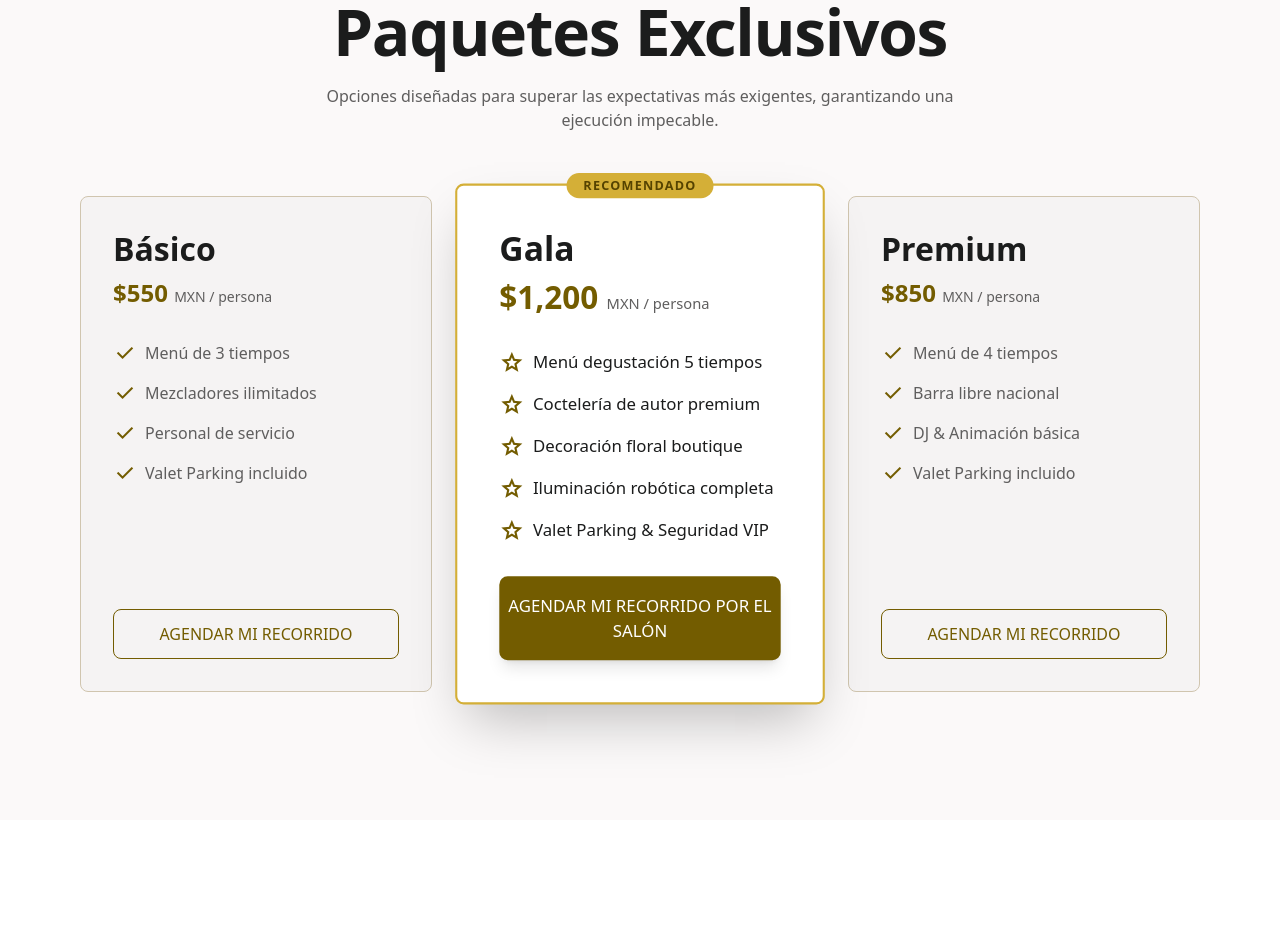
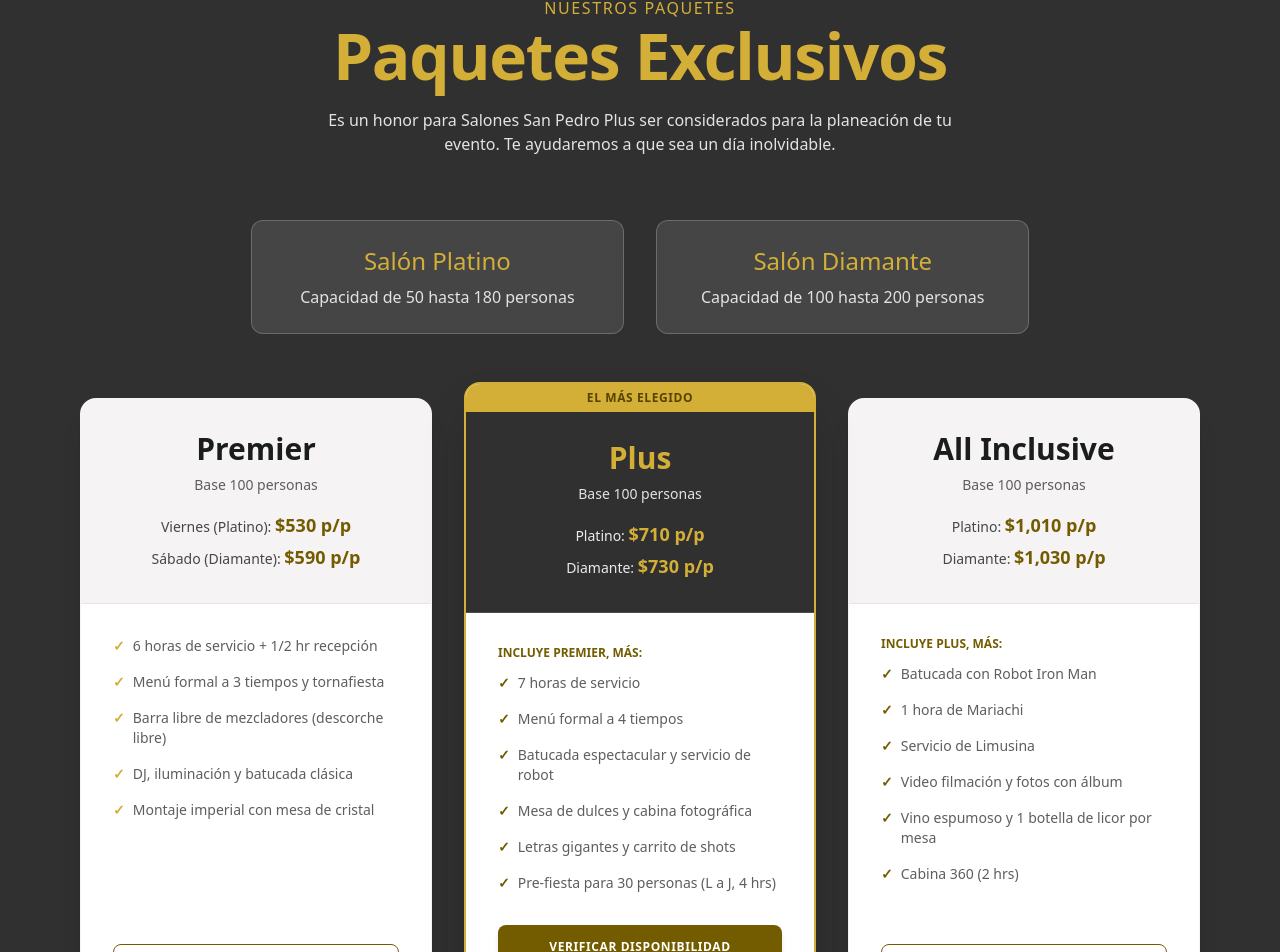
Before and after one commit to aloomushi-pixel/Salones-San-Pedro, a Next.js app: page / in a window 1280 px wide. Shown: the part 3112-4064 px from the top of the page. Built offline with nearby package versions, Linux system fonts and the light colour scheme; a web font is replaced by a local one.

Commit message:
feat: rediseña seccion de paquetes con capacidades, precios y condiciones de pago

```diff
--- a/src/app/page.tsx
+++ b/src/app/page.tsx
@@ -203,60 +203,155 @@ export default function Home() {
         </section>
 
         {/* Sección Paquetes */}
-        <section className="py-section-gap px-margin-mobile md:px-margin-desktop bg-surface" id="paquetes">
+        <section className="py-section-gap px-margin-mobile md:px-margin-desktop bg-inverse-surface text-surface-container-lowest" id="paquetes">
           <div className="max-w-container-max mx-auto">
-            <div className="text-center mb-16">
-              <h2 className="font-display-lg text-headline-md md:text-display-lg text-on-surface">Paquetes Exclusivos</h2>
-              <p className="text-secondary mt-4 max-w-2xl mx-auto">Opciones diseñadas para superar las expectativas más exigentes, garantizando una ejecución impecable.</p>
+
+            {/* Encabezado de la Sección */}
+            <div className="text-center max-w-3xl mx-auto mb-16 space-y-4">
+              <span className="font-label-sm text-primary-container tracking-widest uppercase">Nuestros Paquetes</span>
+              <h2 className="font-display-lg text-headline-md md:text-display-lg text-primary-container">
+                Paquetes Exclusivos
+              </h2>
+              <p className="font-body-lg text-surface-variant max-w-2xl mx-auto">
+                Es un honor para Salones San Pedro Plus ser considerados para la planeación de tu evento. Te ayudaremos a que sea un día inolvidable.
+              </p>
             </div>
+
+            {/* Capacidades de los Salones */}
+            <div className="flex flex-col md:flex-row justify-center gap-8 mb-16">
+              <div className="bg-surface-container-lowest/10 backdrop-blur-md border border-outline-variant/30 p-6 rounded-xl text-center w-full md:w-1/3">
+                <h3 className="font-display-lg text-2xl text-primary-container mb-2">Salón Platino</h3>
+                <p className="font-body-md text-surface-variant">Capacidad de 50 hasta 180 personas</p>
+              </div>
+              <div className="bg-surface-container-lowest/10 backdrop-blur-md border border-outline-variant/30 p-6 rounded-xl text-center w-full md:w-1/3">
+                <h3 className="font-display-lg text-2xl text-primary-container mb-2">Salón Diamante</h3>
+                <p className="font-body-md text-surface-variant">Capacidad de 100 hasta 200 personas</p>
+              </div>
+            </div>
+
+            {/* Tarjetas de Precios */}
             <div className="grid grid-cols-1 md:grid-cols-3 gap-8 items-stretch">
-              {/* Básico */}
-              <div className="flex flex-col p-8 rounded-lg bg-surface-container-low border border-outline-variant transition-transform hover:-translate-y-2">
-                <div className="mb-8">
-                  <h3 className="font-display-lg text-headline-md text-on-surface">Básico</h3>
-                  <p className="text-primary font-bold text-2xl mt-2">$550 <span className="text-sm font-normal text-secondary">MXN / persona</span></p>
+
+              {/* Paquete Premier */}
+              <div className="bg-surface-container-lowest text-on-surface rounded-2xl shadow-xl overflow-hidden flex flex-col justify-between border border-outline-variant/20 transition-transform hover:-translate-y-2 duration-300">
+                <div>
+                  <div className="p-8 text-center bg-surface-container-low border-b border-outline-variant/30">
+                    <h3 className="font-display-lg text-3xl text-on-surface font-bold mb-2">Premier</h3>
+                    <p className="text-secondary text-sm">Base 100 personas</p>
+                    <div className="mt-4 space-y-1 text-on-surface/80 text-sm">
+                      <p>Viernes (Platino): <span className="font-bold text-lg text-primary">$530 p/p</span></p>
+                      <p>Sábado (Diamante): <span className="font-bold text-lg text-primary">$590 p/p</span></p>
+                    </div>
+                  </div>
+                  <div className="p-8">
+                    <ul className="space-y-4 text-sm text-secondary">
+                      <li className="flex items-start"><span className="text-primary-container font-bold mr-2">✓</span> 6 horas de servicio + 1/2 hr recepción</li>
+                      <li className="flex items-start"><span className="text-primary-container font-bold mr-2">✓</span> Menú formal a 3 tiempos y tornafiesta</li>
+                      <li className="flex items-start"><span className="text-primary-container font-bold mr-2">✓</span> Barra libre de mezcladores (descorche libre)</li>
+                      <li className="flex items-start"><span className="text-primary-container font-bold mr-2">✓</span> DJ, iluminación y batucada clásica</li>
+                      <li className="flex items-start"><span className="text-primary-container font-bold mr-2">✓</span> Montaje imperial con mesa de cristal</li>
+                    </ul>
+                  </div>
                 </div>
-                <ul className="flex-grow space-y-4 mb-8 text-secondary">
-                  <li className="flex items-center gap-2"><span className="material-symbols-outlined text-primary text-sm">check</span> Menú de 3 tiempos</li>
-                  <li className="flex items-center gap-2"><span className="material-symbols-outlined text-primary text-sm">check</span> Mezcladores ilimitados</li>
-                  <li className="flex items-center gap-2"><span className="material-symbols-outlined text-primary text-sm">check</span> Personal de servicio</li>
-                  <li className="flex items-center gap-2"><span className="material-symbols-outlined text-primary text-sm">check</span> Valet Parking incluido</li>
-                </ul>
-                <button className="w-full py-3 border border-primary text-primary rounded-lg font-label-sm hover:bg-primary hover:text-on-primary transition-all uppercase">Agendar mi recorrido</button>
+                <div className="p-8 pt-0">
+                  <a
+                    href="#disponibilidad"
+                    className="block w-full py-3 border border-primary text-primary hover:bg-primary hover:text-on-primary rounded-lg font-label-sm transition-all uppercase tracking-wider text-center text-xs font-bold"
+                  >
+                    Verificar Disponibilidad
+                  </a>
+                </div>
               </div>
 
-              {/* Gala */}
-              <div className="flex flex-col p-10 rounded-lg bg-surface-container-lowest shadow-2xl border-2 border-primary-container relative z-10 scale-105">
-                <div className="absolute top-0 left-1/2 -translate-x-1/2 -translate-y-1/2 bg-primary-container text-on-primary-container px-4 py-1 rounded-full text-xs font-bold uppercase tracking-widest">Recomendado</div>
-                <div className="mb-8">
-                  <h3 className="font-display-lg text-headline-md text-on-surface">Gala</h3>
-                  <p className="text-primary font-bold text-3xl mt-2">$1,200 <span className="text-sm font-normal text-secondary">MXN / persona</span></p>
+              {/* Paquete Plus (Destacado) */}
+              <div className="bg-surface-container-lowest text-on-surface rounded-2xl shadow-2xl transform md:-translate-y-4 overflow-hidden border-2 border-primary-container flex flex-col justify-between relative transition-all duration-300">
+                <div className="absolute top-0 inset-x-0 bg-primary-container text-on-primary-container text-xs font-bold text-center py-1.5 uppercase tracking-wider">
+                  El Más Elegido
                 </div>
-                <ul className="flex-grow space-y-4 mb-8 text-on-surface">
-                  <li className="flex items-center gap-2"><span className="material-symbols-outlined text-primary">star</span> Menú degustación 5 tiempos</li>
-                  <li className="flex items-center gap-2"><span className="material-symbols-outlined text-primary">star</span> Coctelería de autor premium</li>
-                  <li className="flex items-center gap-2"><span className="material-symbols-outlined text-primary">star</span> Decoración floral boutique</li>
-                  <li className="flex items-center gap-2"><span className="material-symbols-outlined text-primary">star</span> Iluminación robótica completa</li>
-                  <li className="flex items-center gap-2"><span className="material-symbols-outlined text-primary">star</span> Valet Parking &amp; Seguridad VIP</li>
-                </ul>
-                <button className="w-full py-4 bg-primary text-on-primary rounded-lg font-label-sm shadow-lg hover:opacity-90 transition-all uppercase">Agendar mi recorrido por el salón</button>
+                <div>
+                  <div className="p-8 text-center bg-inverse-surface text-surface-container-lowest border-b border-outline-variant/20 mt-6">
+                    <h3 className="font-display-lg text-3xl text-primary-container font-bold mb-2">Plus</h3>
+                    <p className="text-surface-variant text-sm">Base 100 personas</p>
+                    <div className="mt-4 space-y-1 text-surface-container-lowest/90 text-sm">
+                      <p>Platino: <span className="font-bold text-lg text-primary-container">$710 p/p</span></p>
+                      <p>Diamante: <span className="font-bold text-lg text-primary-container">$730 p/p</span></p>
+                    </div>
+                  </div>
+                  <div className="p-8">
+                    <p className="text-xs font-bold text-primary uppercase mb-3">Incluye Premier, más:</p>
+                    <ul className="space-y-4 text-sm text-secondary">
+                      <li className="flex items-start"><span className="text-primary font-bold mr-2">✓</span> 7 horas de servicio</li>
+                      <li className="flex items-start"><span className="text-primary font-bold mr-2">✓</span> Menú formal a 4 tiempos</li>
+                      <li className="flex items-start"><span className="text-primary font-bold mr-2">✓</span> Batucada espectacular y servicio de robot</li>
+                      <li className="flex items-start"><span className="text-primary font-bold mr-2">✓</span> Mesa de dulces y cabina fotográfica</li>
+                      <li className="flex items-start"><span className="text-primary font-bold mr-2">✓</span> Letras gigantes y carrito de shots</li>
+                      <li className="flex items-start"><span className="text-primary font-bold mr-2">✓</span> Pre-fiesta para 30 personas (L a J, 4 hrs)</li>
+                    </ul>
+                  </div>
+                </div>
+                <div className="p-8 pt-0">
+                  <a
+                    href="#disponibilidad"
+                    className="block w-full py-3.5 bg-primary text-on-primary hover:opacity-90 rounded-lg font-label-sm shadow-md transition-all uppercase tracking-wider text-center text-xs font-bold"
+                  >
+                    Verificar Disponibilidad
+                  </a>
+                </div>
               </div>
 
-              {/* Premium */}
-              <div className="flex flex-col p-8 rounded-lg bg-surface-container-low border border-outline-variant transition-transform hover:-translate-y-2">
-                <div className="mb-8">
-                  <h3 className="font-display-lg text-headline-md text-on-surface">Premium</h3>
-                  <p className="text-primary font-bold text-2xl mt-2">$850 <span className="text-sm font-normal text-secondary">MXN / persona</span></p>
+              {/* Paquete All Inclusive */}
+              <div className="bg-surface-container-lowest text-on-surface rounded-2xl shadow-xl overflow-hidden flex flex-col justify-between border border-outline-variant/20 transition-transform hover:-translate-y-2 duration-300">
+                <div>
+                  <div className="p-8 text-center bg-surface-container-low border-b border-outline-variant/30">
+                    <h3 className="font-display-lg text-3xl text-on-surface font-bold mb-2">All Inclusive</h3>
+                    <p className="text-secondary text-sm">Base 100 personas</p>
+                    <div className="mt-4 space-y-1 text-on-surface/80 text-sm">
+                      <p>Platino: <span className="font-bold text-lg text-primary">$1,010 p/p</span></p>
+                      <p>Diamante: <span className="font-bold text-lg text-primary">$1,030 p/p</span></p>
+                    </div>
+                  </div>
+                  <div className="p-8">
+                    <p className="text-xs font-bold text-primary uppercase mb-3">Incluye Plus, más:</p>
+                    <ul className="space-y-4 text-sm text-secondary">
+                      <li className="flex items-start"><span className="text-primary font-bold mr-2">✓</span> Batucada con Robot Iron Man</li>
+                      <li className="flex items-start"><span class="text-primary font-bold mr-2">✓</span> 1 hora de Mariachi</li>
+                      <li className="flex items-start"><span class="text-primary font-bold mr-2">✓</span> Servicio de Limusina</li>
+                      <li className="flex items-start"><span class="text-primary font-bold mr-2">✓</span> Video filmación y fotos con álbum</li>
+                      <li className="flex items-start"><span class="text-primary font-bold mr-2">✓</span> Vino espumoso y 1 botella de licor por mesa</li>
+                      <li className="flex items-start"><span class="text-primary font-bold mr-2">✓</span> Cabina 360 (2 hrs)</li>
+                    </ul>
+                  </div>
                 </div>
-                <ul className="flex-grow space-y-4 mb-8 text-secondary">
-                  <li className="flex items-center gap-2"><span className="material-symbols-outlined text-primary text-sm">check</span> Menú de 4 tiempos</li>
-                  <li className="flex items-center gap-2"><span className="material-symbols-outlined text-primary text-sm">check</span> Barra libre nacional</li>
-                  <li className="flex items-center gap-2"><span className="material-symbols-outlined text-primary text-sm">check</span> DJ &amp; Animación básica</li>
-                  <li className="flex items-center gap-2"><span className="material-symbols-outlined text-primary text-sm">check</span> Valet Parking incluido</li>
-                </ul>
-                <button className="w-full py-3 border border-primary text-primary rounded-lg font-label-sm hover:bg-primary hover:text-on-primary transition-all uppercase">Agendar mi recorrido</button>
+                <div className="p-8 pt-0">
+                  <a
+                    href="#disponibilidad"
+                    className="block w-full py-3 border border-primary text-primary hover:bg-primary hover:text-on-primary rounded-lg font-label-sm transition-all uppercase tracking-wider text-center text-xs font-bold"
+                  >
+                    Verificar Disponibilidad
+                  </a>
+                </div>
               </div>
             </div>
+
+            {/* Condiciones de Pago */}
+            <div className="mt-20 bg-surface-container-lowest/5 border border-outline-variant/30 rounded-2xl p-8 max-w-4xl mx-auto shadow-inner">
+              <h4 className="font-display-lg text-2xl font-bold text-primary-container text-center mb-8">Condiciones de Pago</h4>
+              <div className="grid grid-cols-1 md:grid-cols-3 gap-8 text-sm text-surface-variant text-center">
+                <div className="space-y-3">
+                  <span className="block text-4xl font-bold text-primary-container">1</span>
+                  <p className="font-body-md leading-relaxed">Reserva tu fecha con $3,000.00 MXN a la firma del contrato.</p>
+                </div>
+                <div className="space-y-3">
+                  <span className="block text-4xl font-bold text-primary-container">2</span>
+                  <p className="font-body-md leading-relaxed">Liquida el 25% del total a los 30 días posteriores a la firma.</p>
+                </div>
+                <div className="space-y-3">
+                  <span className="block text-4xl font-bold text-primary-container">3</span>
+                  <p className="font-body-md leading-relaxed">El monto total deberá ser liquidado 15 días previos al evento.</p>
+                </div>
+              </div>
+            </div>
+
           </div>
         </section>
 
```
